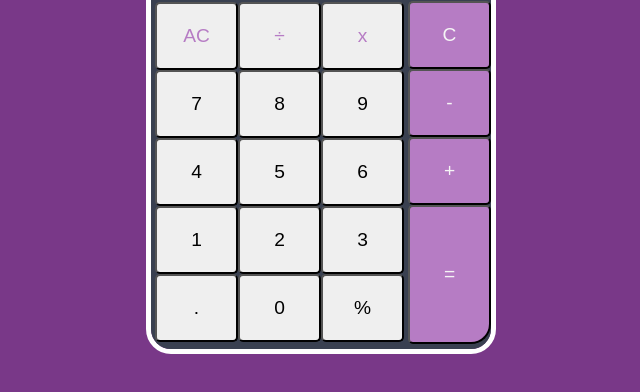
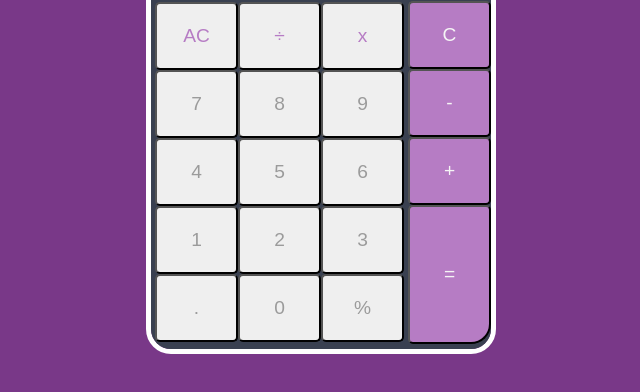
Before and after one commit to fanuelH/top-calculator, a plain HTML site: page index.html in a window 1280 px wide. Shown: the part 251-643 px from the top of the page, without its empty margins (319-959 px from the left). Drawn offline with Linux system fonts and the light colour scheme.

Commit message:
style: change button text color little lighter

```diff
--- a/assets/css/style.css
+++ b/assets/css/style.css
@@ -47,6 +47,7 @@ body {
   justify-content: center;
 }
 .btn {
+  color: rgb(155, 155, 155);
   width: 83px;
   height: 68px;
   border-radius: 5px;
```
